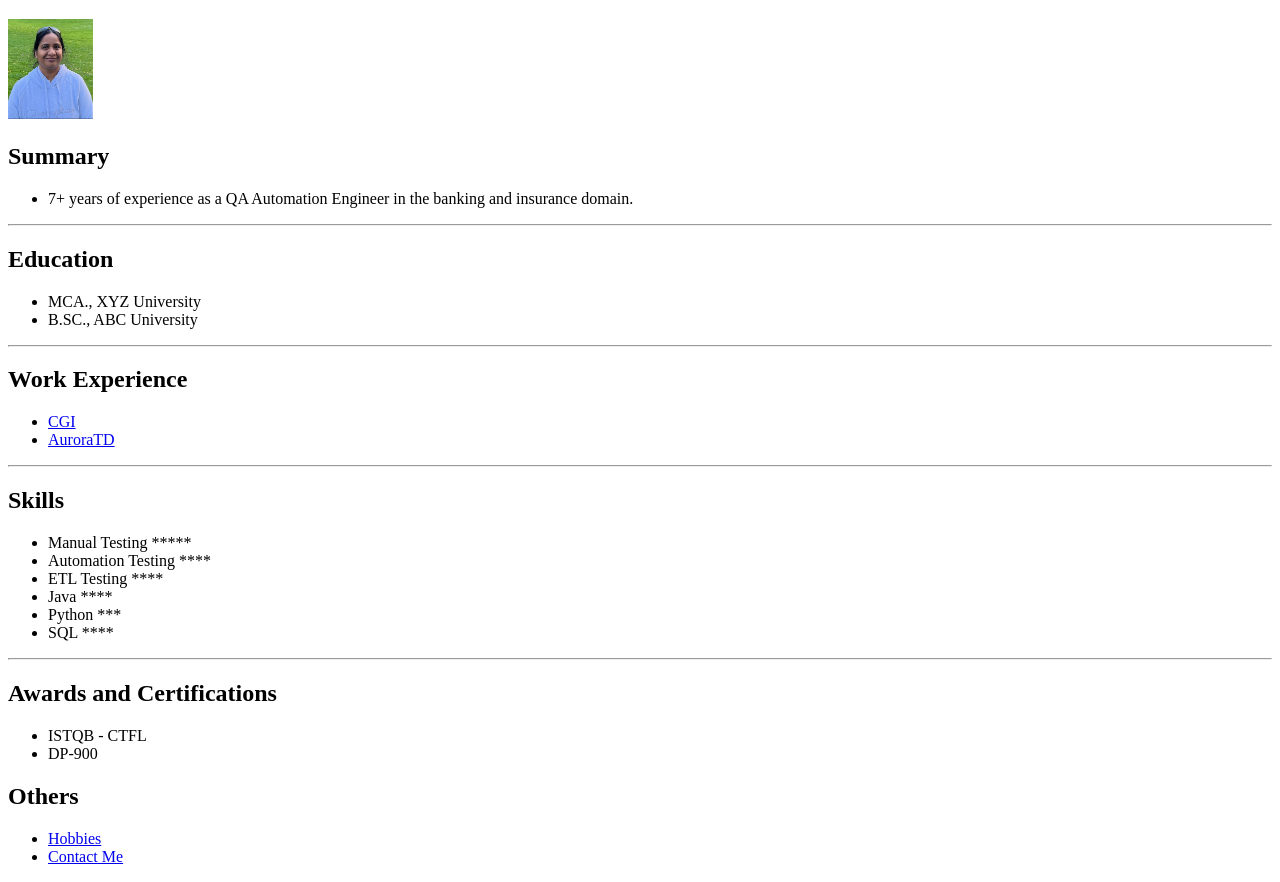
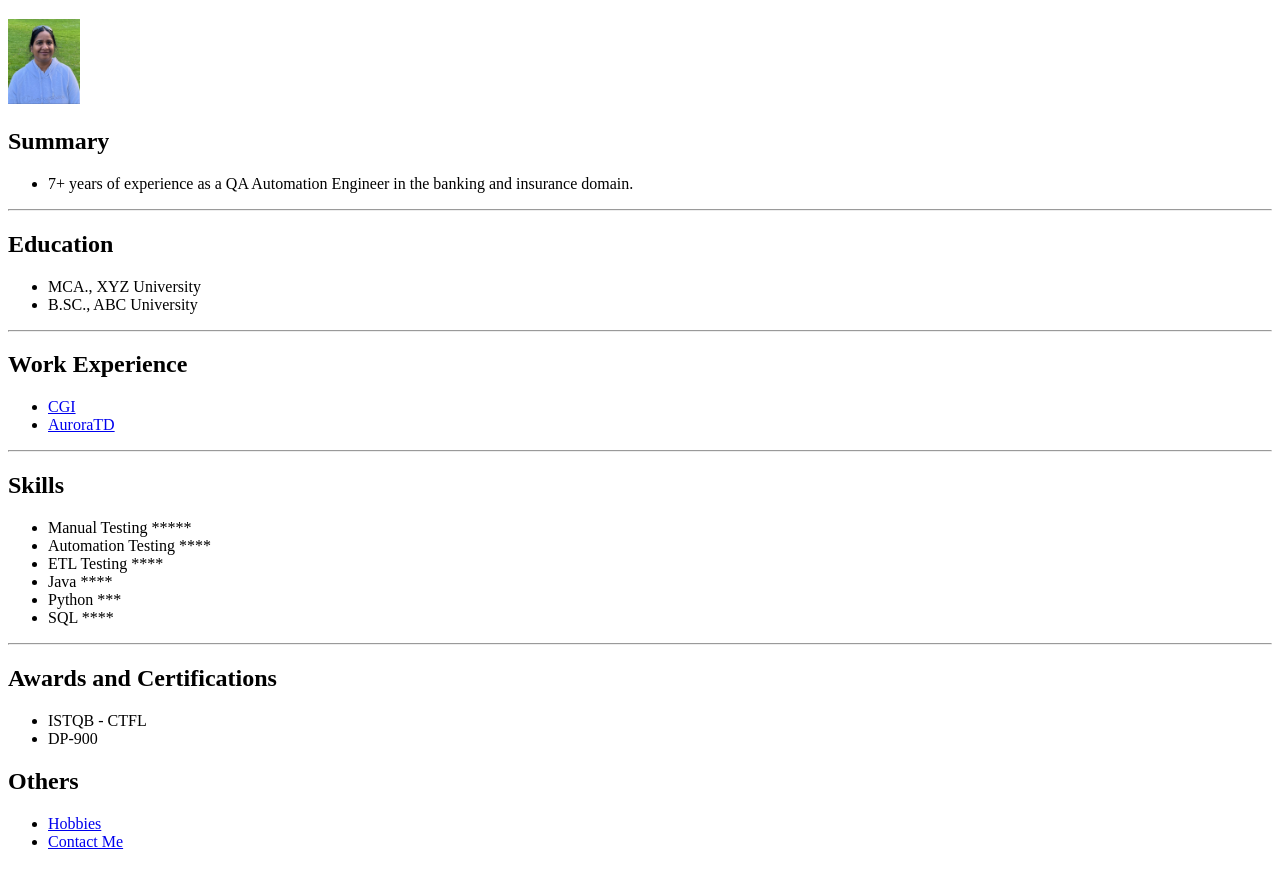
Before and after one commit to SechiKurra/capstoneProject01, a plain HTML site: page index.html in a window 1280 px wide. Shown: the part 61-943 px from the top of the page. Drawn offline with Linux system fonts and the light colour scheme.

Commit message:
modified pic size

```diff
--- a/index.html
+++ b/index.html
@@ -9,7 +9,7 @@
 
 <body>
     <h1>Sirisha Kurra</h1>
-    <img src="./images/sirisha.png" height="100" alt ="Sirisha pic"/>
+    <img src="./images/sirisha.png" height="85" alt ="Sirisha pic"/>
     <br />
     <h2>Summary</h2>
     <ul>
```
